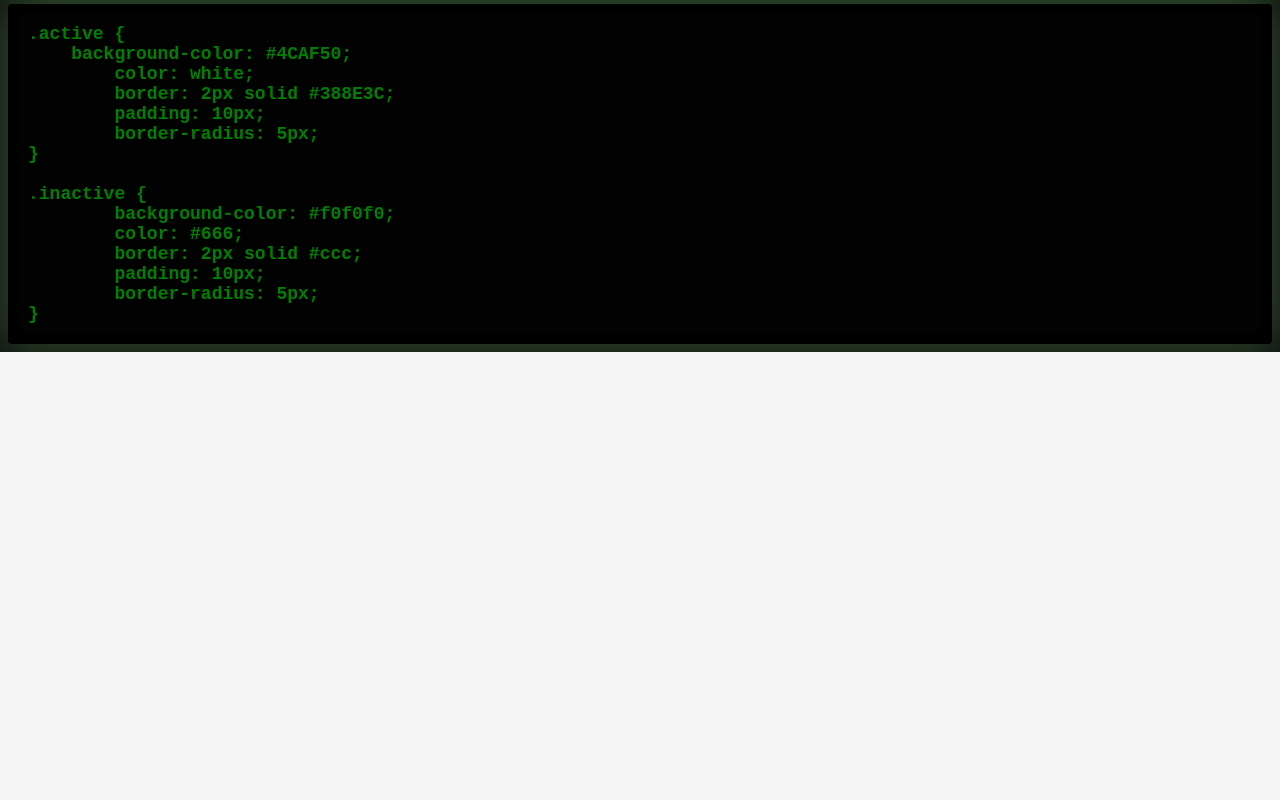
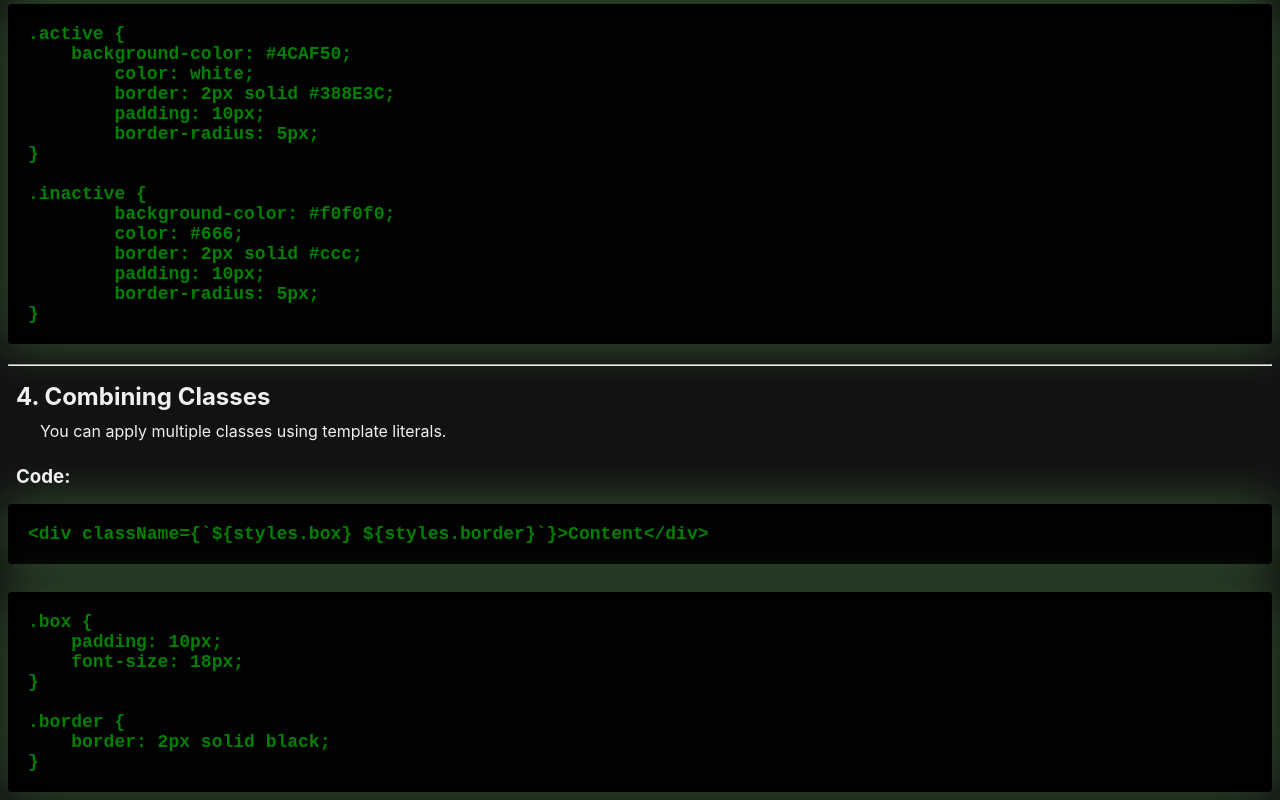
Before and after one commit to rees-kyle/react_showcase, a React (Create React App) app in the folder project/: page /react_showcase/css-modules in a window 1280 px wide. Shown: the part 2224-3024 px from the top of the page. Before the commit the page ends 2576 px from the top, so only its background shows below. Built offline with nearby package versions, Linux system fonts and the light colour scheme.

Commit message:
Add CombiningClasses component
- Added component file.
- Added to index in components folder.
- Imported and added component to page.

```diff
--- /dev/null
+++ b/project/src/components/styling/css_modules/CombiningClasses.js
@@ -0,0 +1,35 @@
+const CombiningClasses = () => {
+  return (
+    <div>
+      <br/>
+      <hr/>
+      <h2>4. Combining Classes</h2>
+      <p>
+        You can apply multiple classes using template literals.
+      </p>
+
+      <h3>Code:</h3>
+      <pre>
+        <code>
+          {'<div className={`${styles.box} ${styles.border}`}>Content</div>'}
+        </code>
+      </pre>
+      <br/>
+      <pre>
+        <code>
+          {`.box {
+    padding: 10px;
+    font-size: 18px;
+}
+
+.border {
+    border: 2px solid black;
+}
+`}
+        </code>
+      </pre>
+    </div>
+  );
+};
+
+export default CombiningClasses;
--- a/project/src/components/styling/css_modules/index.js
+++ b/project/src/components/styling/css_modules/index.js
@@ -2,3 +2,4 @@ export { default as CSSModules } from './CSSModules';
 export { default as SetUp } from './SetUp';
 export { default as Usage } from './Usage';
 export { default as ConditionalStyling } from './ConditionalStyling';
+export { default as CombiningClasses } from './CombiningClasses';
--- a/project/src/pages/styling/CSSModulesPage.js
+++ b/project/src/pages/styling/CSSModulesPage.js
@@ -2,7 +2,8 @@ import {
   CSSModules,
   SetUp,
   Usage,
-  ConditionalStyling
+  ConditionalStyling,
+  CombiningClasses
 } from '../../components/styling/css_modules';
 
 const CSSModulesPage = () => {
@@ -12,6 +13,7 @@ const CSSModulesPage = () => {
       <SetUp />
       <Usage />
       <ConditionalStyling />
+      <CombiningClasses />
     </>
   );
 };
```
